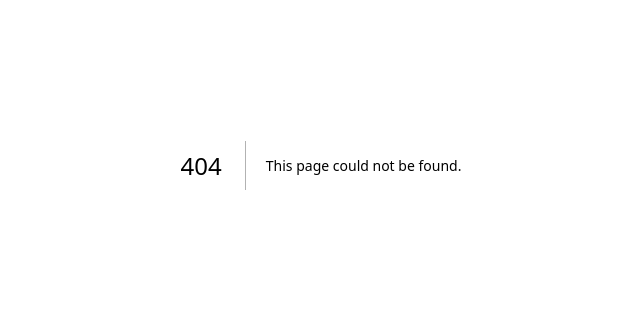
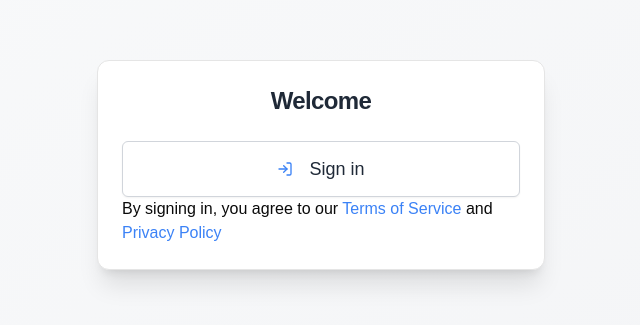
Before and after one commit to VidarSoder/vecko_planerare, a Next.js app: page /login in a window 1280 px wide. Before the commit this address had no page. Shown: the part 235-560 px from the top of the page, without its empty margins (319-959 px from the left). Built offline with nearby package versions, Linux system fonts and the light colour scheme; no server answers.

Commit message:
test auth

```diff
--- /dev/null
+++ b/app/api/login/route.ts
@@ -0,0 +1,35 @@
+import { NextRequest, NextResponse } from 'next/server';
+
+export async function POST(req: NextRequest) {
+    try {
+        // Assume you have some logic to authenticate the user and get a token
+        const { user, token } = await authenticateUser(req);
+
+        // Set the cookie with the token
+        const response = NextResponse.json({ message: 'Login successful', user });
+
+        response.cookies.set('authToken', token, {
+            httpOnly: true, // More secure, prevents client-side JavaScript from accessing the cookie
+            maxAge: 30 * 24 * 60 * 60, // 30 days
+            path: '/',
+        });
+
+        return response;
+    } catch (error) {
+        if (error instanceof Error) {
+            return NextResponse.json({ message: 'Login failed', error: error.message }, { status: 401 });
+        } else {
+            return NextResponse.json({ message: 'Login failed', error: 'Unknown error' }, { status: 401 });
+        }
+    }
+}
+
+// Mock function for user authentication
+async function authenticateUser(req: NextRequest) {
+    // Your authentication logic here
+    // For example, verify credentials and return user and token
+    return {
+        user: { id: '123', name: 'John Doe' },
+        token: 'your-generated-token',
+    };
+}
--- /dev/null
+++ b/app/homepage/page.tsx
@@ -0,0 +1,38 @@
+'use client'
+import { WeeklyPlannerComponent } from "@/components/weekly-planner";
+import { useUser } from '@/context/UserContext';
+import { useEffect } from 'react';
+import { useRouter } from 'next/navigation';
+import { Button } from '@/components/ui/button'; // Import the Button component
+
+export default function Home() {
+  const { user, setUser } = useUser();
+  const router = useRouter();
+
+  useEffect(() => {
+    if (!user) {
+      router.push('/login');
+    }
+  }, [user, router]);
+
+  const handleLogout = () => {
+    setUser(null);
+    router.push('/login');
+  };
+
+  if (!user) {
+    return <div>Loading...</div>;
+  }
+
+  return (
+    <div className="relative min-h-screen">
+      <Button
+        onClick={handleLogout}
+        className="absolute top-4 right-4"
+      >
+        Logout
+      </Button>
+      <WeeklyPlannerComponent />
+    </div>
+  );
+}
--- a/app/layout.tsx
+++ b/app/layout.tsx
@@ -1,6 +1,7 @@
 import type { Metadata } from "next";
 import localFont from "next/font/local";
 import "./globals.css";
+import { UserProvider } from "@/context/UserContext";
 
 const geistSans = localFont({
   src: "./fonts/GeistVF.woff",
@@ -28,7 +29,9 @@ export default function RootLayout({
       <body
         className={`${geistSans.variable} ${geistMono.variable} antialiased`}
       >
-        {children}
+        <UserProvider>
+          {children}
+        </UserProvider>
       </body>
     </html>
   );
--- /dev/null
+++ b/app/login/page.tsx
@@ -0,0 +1,9 @@
+'use client'
+import { useEffect, useState } from 'react';
+import { useRouter } from 'next/router';
+import { CleanSignin } from '@/components/clean-signin';
+
+export default function LoginPage() {
+
+    return <CleanSignin />;
+}
--- a/app/page.tsx
+++ b/app/page.tsx
@@ -1,9 +1,12 @@
-import { WeeklyPlannerComponent } from "@/components/weekly-planner";
+'use client'
+import { useRouter } from "next/navigation";
 
 export default function Home() {
-  return (
-    <div>
-      <WeeklyPlannerComponent />
-    </div>
-  );
+    const router = useRouter();
+    router.push('/login');
+    return (
+        <div>
+            wrong
+        </div>
+    );
 }
--- /dev/null
+++ b/components/clean-signin.tsx
@@ -0,0 +1,71 @@
+'use client'
+import { useState } from 'react'
+import { Button } from "@/components/ui/button"
+import { Card, CardContent, CardHeader, CardTitle } from "@/components/ui/card"
+import { LogIn } from 'lucide-react'
+import { useRouter } from 'next/navigation';
+
+import { initializeApp } from 'firebase/app';
+import { getAuth, signInWithPopup, GoogleAuthProvider } from 'firebase/auth';
+import { firebaseConfig } from '@/lib/firebase';
+import { useUser } from '@/context/UserContext'
+
+
+const app = initializeApp(firebaseConfig);
+const auth = getAuth(app);
+const provider = new GoogleAuthProvider();
+
+export function CleanSignin() {
+  const [isLoading, setIsLoading] = useState(false)
+  const router = useRouter();
+  const { setUser } = useUser();
+
+  const handleSignIn = async () => {
+    setIsLoading(true)
+    try {
+      const result = await signInWithPopup(auth, provider);
+      console.log(result.user);
+      setUser(result.user);
+      router.push('/homepage');
+
+    } catch (error) {
+      console.error(error);
+    } finally {
+      setIsLoading(false)
+    }
+  }
+
+  return (
+    <div className="flex items-center justify-center min-h-screen bg-gradient-to-br from-gray-50 to-gray-100">
+      <Card className="w-full max-w-md bg-white shadow-xl">
+        <CardHeader className="space-y-1">
+          <CardTitle className="text-2xl font-bold text-center text-gray-800">Welcome</CardTitle>
+        </CardHeader>
+        <CardContent className="space-y-4">
+          <Button
+            variant="outline"
+            type="button"
+            className="w-full h-14 text-lg font-medium transition-all duration-300 ease-in-out bg-white hover:bg-gray-50 text-gray-800 border border-gray-300 hover:border-gray-400 shadow-sm hover:shadow"
+            onClick={handleSignIn}
+            disabled={isLoading}
+          >
+            {isLoading ? (
+              <div> loading </div>
+            ) : (
+              <>
+                <LogIn className="w-6 h-6 mr-2 text-blue-500" />
+                Sign in
+              </>
+            )}
+          </Button>
+
+
+          By signing in, you agree to our{' '}
+          <a href="#" className="text-blue-500 hover:underline">Terms of Service</a>
+          {' '}and{' '}
+          <a href="#" className="text-blue-500 hover:underline">Privacy Policy</a>
+        </CardContent>
+      </Card>
+    </div>
+  )
+}
--- /dev/null
+++ b/components/ui/card.tsx
@@ -0,0 +1,76 @@
+import * as React from "react"
+
+import { cn } from "@/lib/utils"
+
+const Card = React.forwardRef<
+  HTMLDivElement,
+  React.HTMLAttributes<HTMLDivElement>
+>(({ className, ...props }, ref) => (
+  <div
+    ref={ref}
+    className={cn(
+      "rounded-xl border bg-card text-card-foreground shadow",
+      className
+    )}
+    {...props}
+  />
+))
+Card.displayName = "Card"
+
+const CardHeader = React.forwardRef<
+  HTMLDivElement,
+  React.HTMLAttributes<HTMLDivElement>
+>(({ className, ...props }, ref) => (
+  <div
+    ref={ref}
+    className={cn("flex flex-col space-y-1.5 p-6", className)}
+    {...props}
+  />
+))
+CardHeader.displayName = "CardHeader"
+
+const CardTitle = React.forwardRef<
+  HTMLParagraphElement,
+  React.HTMLAttributes<HTMLHeadingElement>
+>(({ className, ...props }, ref) => (
+  <h3
+    ref={ref}
+    className={cn("font-semibold leading-none tracking-tight", className)}
+    {...props}
+  />
+))
+CardTitle.displayName = "CardTitle"
+
+const CardDescription = React.forwardRef<
+  HTMLParagraphElement,
+  React.HTMLAttributes<HTMLParagraphElement>
+>(({ className, ...props }, ref) => (
+  <p
+    ref={ref}
+    className={cn("text-sm text-muted-foreground", className)}
+    {...props}
+  />
+))
+CardDescription.displayName = "CardDescription"
+
+const CardContent = React.forwardRef<
+  HTMLDivElement,
+  React.HTMLAttributes<HTMLDivElement>
+>(({ className, ...props }, ref) => (
+  <div ref={ref} className={cn("p-6 pt-0", className)} {...props} />
+))
+CardContent.displayName = "CardContent"
+
+const CardFooter = React.forwardRef<
+  HTMLDivElement,
+  React.HTMLAttributes<HTMLDivElement>
+>(({ className, ...props }, ref) => (
+  <div
+    ref={ref}
+    className={cn("flex items-center p-6 pt-0", className)}
+    {...props}
+  />
+))
+CardFooter.displayName = "CardFooter"
+
+export { Card, CardHeader, CardFooter, CardTitle, CardDescription, CardContent }
--- /dev/null
+++ b/context/UserContext.tsx
@@ -0,0 +1,28 @@
+'use client'
+import React, { createContext, useContext, useState, ReactNode } from 'react';
+import { User } from 'firebase/auth';
+
+interface UserContextType {
+    user: User | null;
+    setUser: (user: User | null) => void;
+}
+
+const UserContext = createContext<UserContextType | undefined>(undefined);
+
+export const UserProvider = ({ children }: { children: ReactNode }) => {
+    const [user, setUser] = useState<User | null>(null);
+
+    return (
+        <UserContext.Provider value={{ user, setUser }}>
+            {children}
+        </UserContext.Provider>
+    );
+};
+
+export const useUser = () => {
+    const context = useContext(UserContext);
+    if (!context) {
+        throw new Error('useUser must be used within a UserProvider');
+    }
+    return context;
+};
--- /dev/null
+++ b/lib/firebase.js
@@ -0,0 +1,23 @@
+// firebase.js
+import { initializeApp } from "firebase/app";
+import { getAuth, GoogleAuthProvider } from "firebase/auth";
+
+// Replace with your Firebase config
+export const firebaseConfig = {
+    apiKey: process.env.NEXT_PUBLIC_API_KEY,
+    authDomain: process.env.NEXT_PUBLIC_AUTH_DOMAIN,
+    projectId: process.env.NEXT_PUBLIC_PROJECT_ID,
+    storageBucket: process.env.NEXT_PUBLIC_STORAGE_BUCKET,
+    messagingSenderId: process.env.NEXT_PUBLIC_MESSAGING_SENDER_ID,
+    appId: process.env.NEXT_PUBLIC_APP_ID,
+    measurementId: process.env.NEXT_PUBLIC_MEASUREMENT_ID
+};
+
+// Initialize Firebase
+const app = initializeApp(firebaseConfig);
+const auth = getAuth(app);
+
+// Configure Google Sign-In Provider
+const googleProvider = new GoogleAuthProvider();
+
+export { auth, googleProvider };
--- a/package.json
+++ b/package.json
@@ -17,6 +17,9 @@
     "class-variance-authority": "^0.7.0",
     "clsx": "^2.1.1",
     "date-fns": "^3.6.0",
+    "firebase": "^11.0.1",
+    "firebase-admin": "^12.7.0",
+    "framer-motion": "^11.11.11",
     "lucide-react": "^0.454.0",
     "next": "14.2.16",
     "react": "^18",
```
Also changed, not shown: lib/firebase_admin.ts (added, +17 -0 lines), .eslintrc.json, 1 other file (tests, documents, lock files or other folders).
